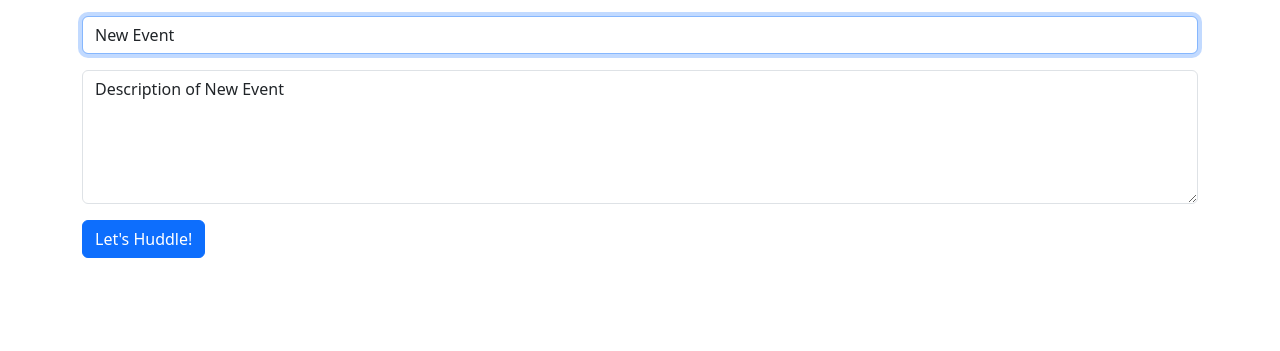
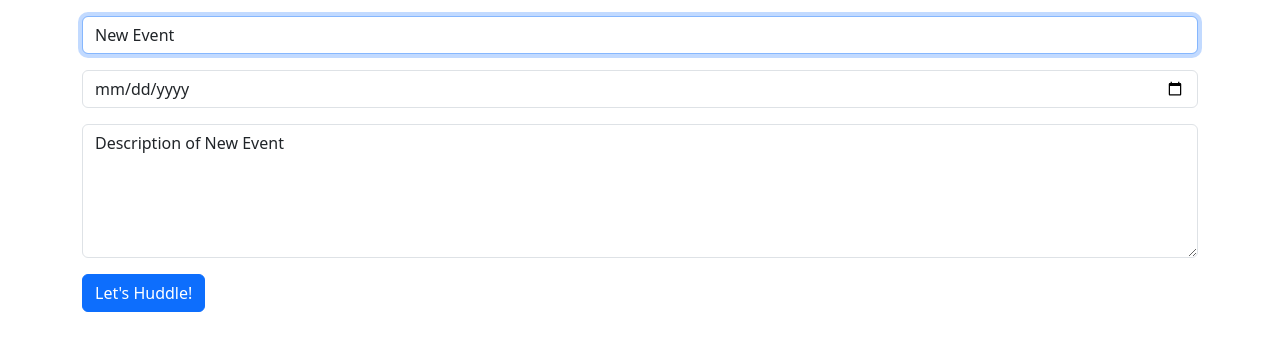
Before and after one commit to waffledood/huddle-hub, a Django app: page /huddlehub/create/ in a window 1280 px wide. Shown: the part 56-407 px from the top of the page. Run offline with Django 4.2, Linux system fonts and the light colour scheme.

Commit message:
Add date field in form in create.html

```diff
--- a/backend/templates/create.html
+++ b/backend/templates/create.html
@@ -13,6 +13,9 @@
       {{ eventForm.title }}
     </div>
     <div class="form-group mb-3">
+      {{ eventForm.date }}
+    </div>
+    <div class="form-group mb-3">
       {{ eventForm.description }}
     </div>
     <input class="btn btn-primary" type="submit" value="Let's Huddle!">
```
